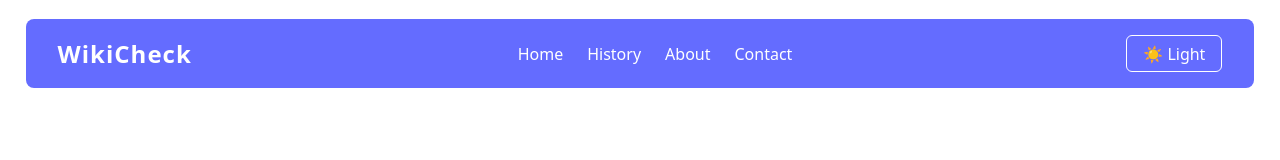
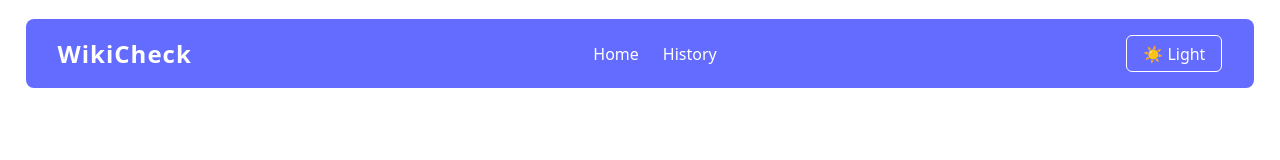
Before and after one commit to supastishn/wikicheck, a Vue app: page / in a window 1280 px wide. Shown: the top 160 px of the page. Built offline with nearby package versions, Linux system fonts and the light colour scheme.

Commit message:
refactor: Remove About and Contact links from Navbar

```diff
--- a/src/components/Navbar.vue
+++ b/src/components/Navbar.vue
@@ -5,8 +5,6 @@
       <div class="navbar-links">
         <a href="#" @click.prevent="$emit('navigate', 'home')">Home</a>
         <a href="#" @click.prevent="$emit('navigate', 'history')">History</a>
-        <a href="#">About</a>
-        <a href="#">Contact</a>
       </div>
       <button class="mode-toggle" @click="toggleMode">
         {{ isDark ? '🌙 Dark' : '☀️ Light' }}
```
